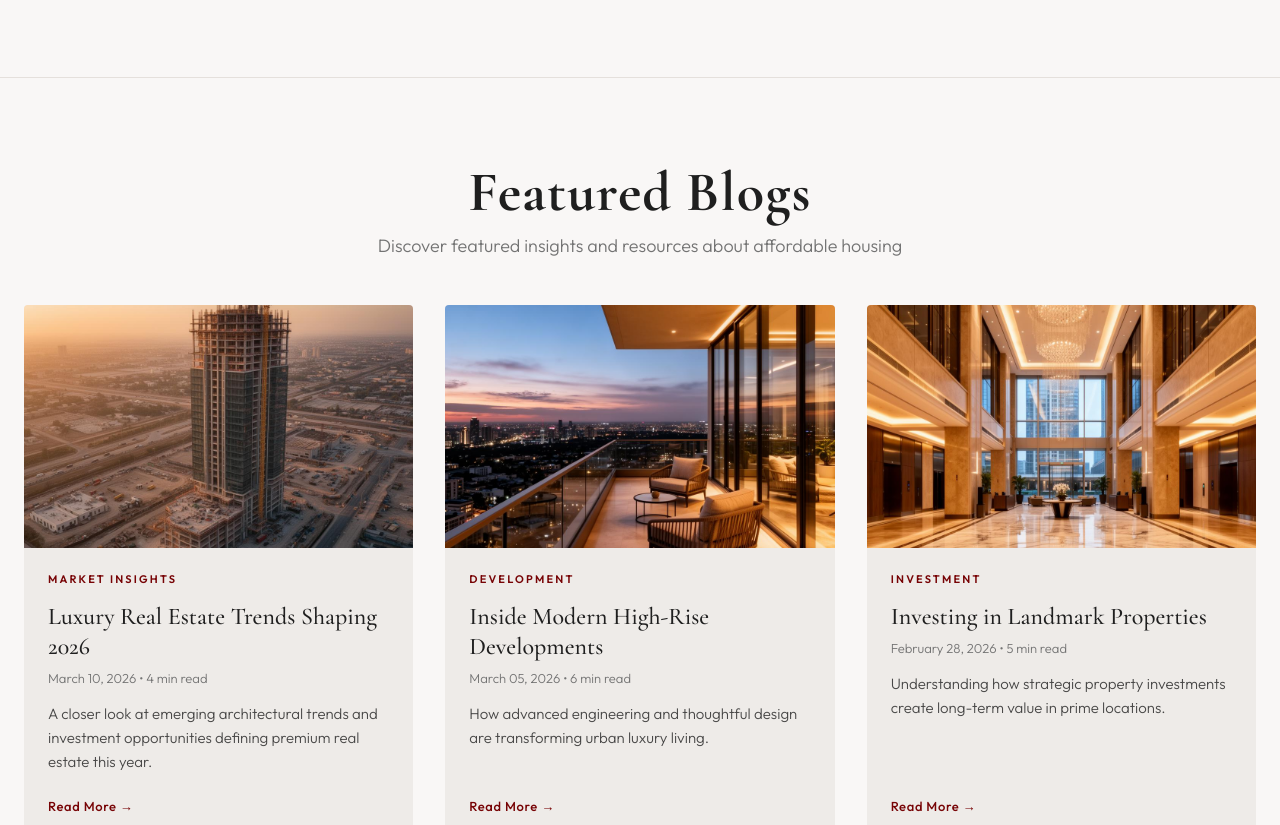
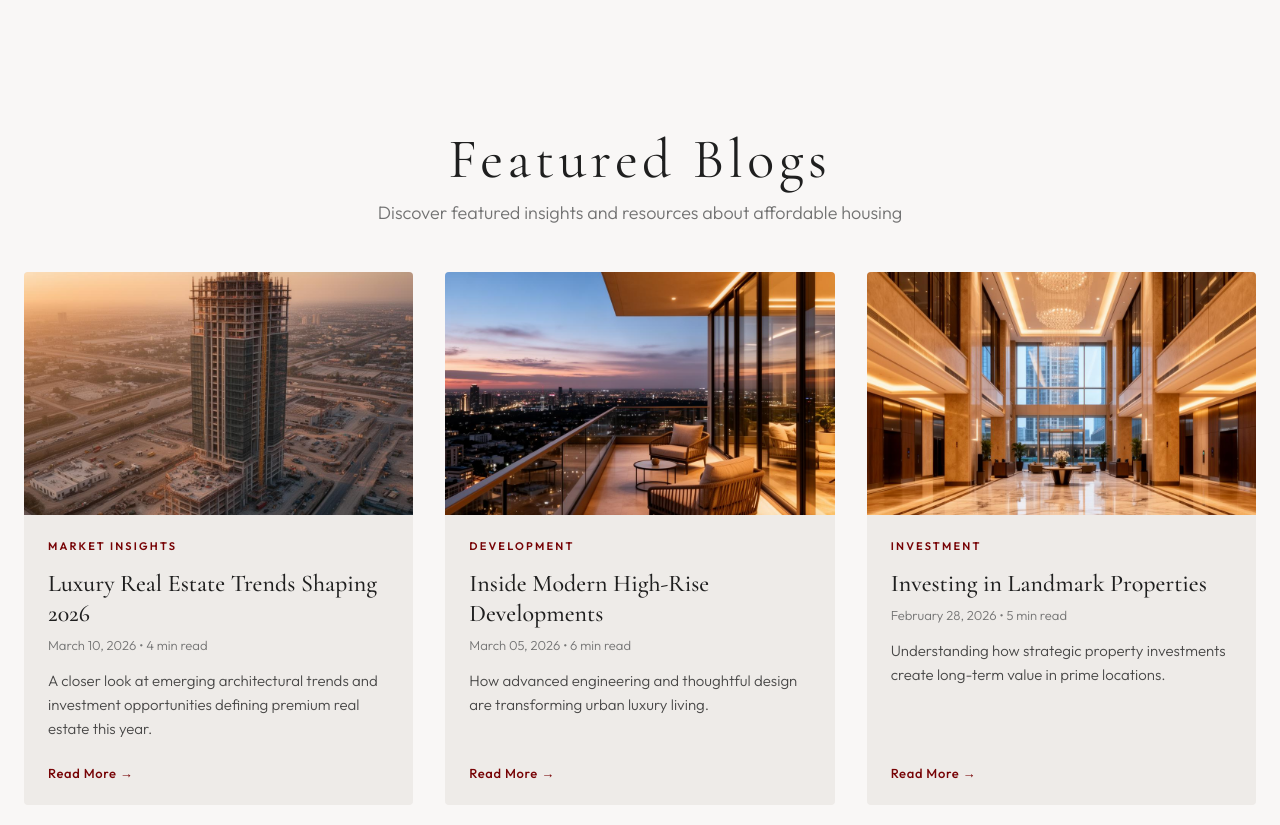
Before and after one commit to galaandco27-web/Gala-and-Co-Website, a plain HTML site: page index.html in a window 1280 px wide. Shown: the part 3591-4416 px from the top of the page. Drawn offline with nearby package versions, Linux system fonts and the light colour scheme.

Commit message:
style: Update blog section padding and heading typography, and remove strong tag from blog heading.

```diff
--- a/css/styles.css
+++ b/css/styles.css
@@ -1620,9 +1620,8 @@ address {
    ============================================================ */
 .blog-section {
   position: relative;
-  padding-block: var(--space-80);
+  padding-block: var(--space-48) var(--space-80);
   background-color: var(--color-bg);
-  border-top: 1px solid var(--color-border);
 }
 
 .blog-header {
@@ -1635,10 +1634,10 @@ address {
 .blog-h2 {
   font-family: var(--font-heading);
   font-size: clamp(2rem, 5vw, 3.5rem);
-  font-weight: 700;
+  font-weight: 400;
   color: var(--color-fg);
   margin-bottom: var(--space-8);
-  letter-spacing: 0.02em;
+  letter-spacing: 0.08em;
 }
 
 .blog-sub {
--- a/index.html
+++ b/index.html
@@ -361,7 +361,7 @@
     <section class="blog-section" aria-labelledby="blog-heading">
       <div class="container">
         <div class="blog-header reveal">
-          <h2 class="blog-h2"><strong>Featured Blogs</strong></h2>
+          <h2 class="blog-h2">Featured Blogs</h2>
           <p class="blog-sub">Discover featured insights and resources about affordable housing</p>
         </div>
 
```
Also changed, not shown: assets/favicon.ico (deleted), assets/favicon.jpeg (added), 2 other files.
